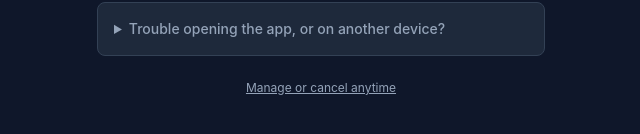
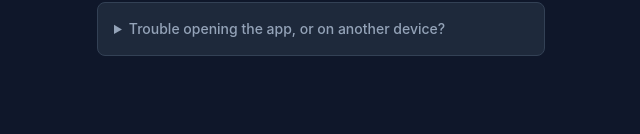
Before and after one commit to metro68/video2pdf-site, a Next.js app: page /go/success in a window 1280 px wide. Shown: the part 296-430 px from the top of the page, without its empty margins (319-959 px from the left). Built offline with nearby package versions, Linux system fonts and the light colour scheme; no server answers.

Commit message:
Remove manage link from the success page

```diff
--- a/app/go/success/components/Handoff.tsx
+++ b/app/go/success/components/Handoff.tsx
@@ -51,10 +51,6 @@ export function Handoff({ token, value, eventId }: HandoffProps) {
             on the paywall, and enter the email you used at checkout.
           </p>
         </details>
-
-        <a href="/manage" className="mt-6 text-xs text-brand-text-secondary underline">
-          Manage or cancel anytime
-        </a>
       </div>
     </main>
   );
```
Also changed, not shown: 1 other file (tests, documents, lock files or other folders).
